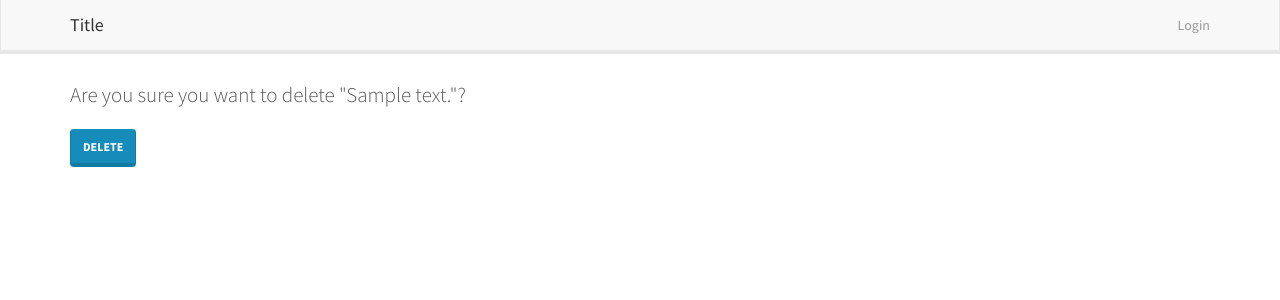
After one commit to jonerra/stock_app, a Django app: page /stock/1/review/delete/1/ in a window 1280 px wide. The commit adds this page. Shown: the top 300 px of the page. Run offline with Django 3.2, Linux system fonts and the light colour scheme; tables that the repository leaves empty hold one stand-in row (values such as "Sample post"); some libraries are stand-ins or nearby versions.

Commit message:
Add delete review

```diff
--- a/core/urls.py
+++ b/core/urls.py
@@ -12,4 +12,5 @@ urlpatterns = patterns('',
     url(r'^stock/delete/(?P<pk>\d+)/$', StockDelete.as_view(), name='stock_delete'),
     url(r'^stock/(?P<pk>\d+)/review/create/$', CreateReview.as_view(), name='review_create'),
     url(r'^stock/(?P<stock_pk>\d+)/review/update/(?P<review_pk>\d+)/$', UpdateReview.as_view(), name='review_update'),
+    url(r'^stock/(?P<stock_pk>\d+)/review/delete/(?P<review_pk>\d+)/$', DeleteReview.as_view(), name='review_delete'),
 )
--- a/core/views.py
+++ b/core/views.py
@@ -63,3 +63,11 @@ class UpdateReview(UpdateView):
 
     def get_success_url(self):
         return self.object.stock.get_absolute_url()
+
+class DeleteReview(DeleteView):
+    model = Review
+    pk_url_kwarg = 'review_pk'
+    template_name = 'review/review_delete_form.html'
+
+    def get_success_url(self):
+        return self.object.stock.get_absolute_url()
--- /dev/null
+++ b/templates/review/review_delete_form.html
@@ -0,0 +1,8 @@
+{% extends 'base.html' %}
+{% block content %}
+<p class="lead">Are you sure you want to delete "{{ review.text }}"?</p>
+<form method="post" action="">
+    {% csrf_token %}
+    <button type="submit" class="btn btn-primary">Delete</button>
+</form>
+{% endblock %}
--- a/templates/stock/stock_detail.html
+++ b/templates/stock/stock_detail.html
@@ -15,6 +15,7 @@
     <p>{{ review.text }}</p>
     {% if review.user == user %}
     <p><a href="{% url 'review_update' stock_pk=stock.id review_pk=review.id %}">Edit Review</a></p>
+    <p><a href="{% url 'review_delete' stock_pk=stock.id review_pk=review.id %}">Delete Review</a></p>
     {% endif %}
     <p>Reviewed by {{ review.user.username }} on {{ review.created_at }}</p>
 </div>
```
